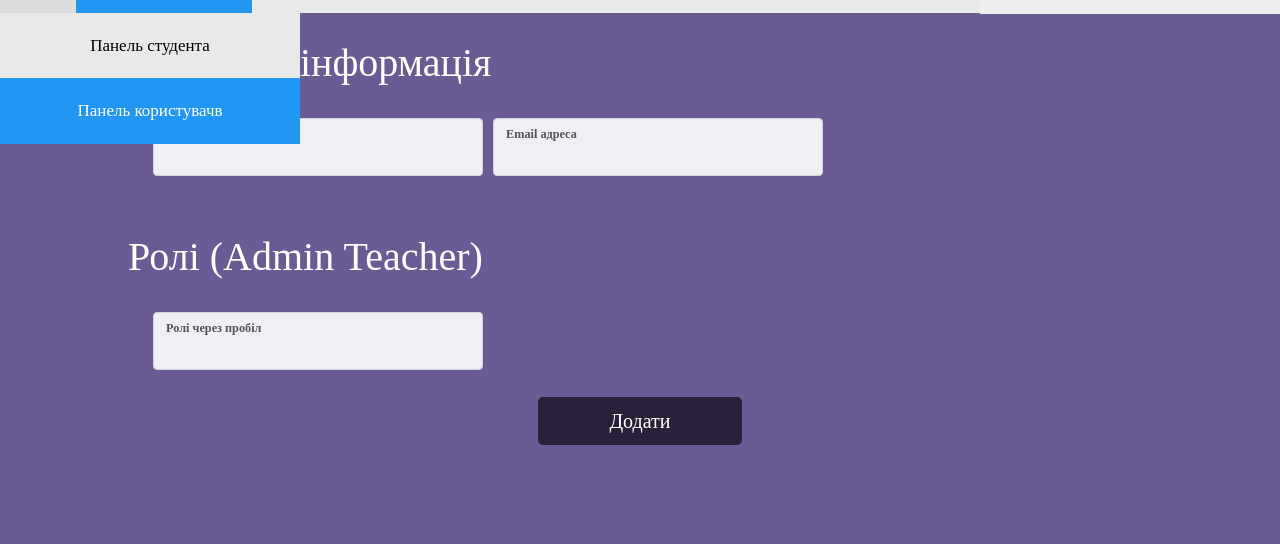
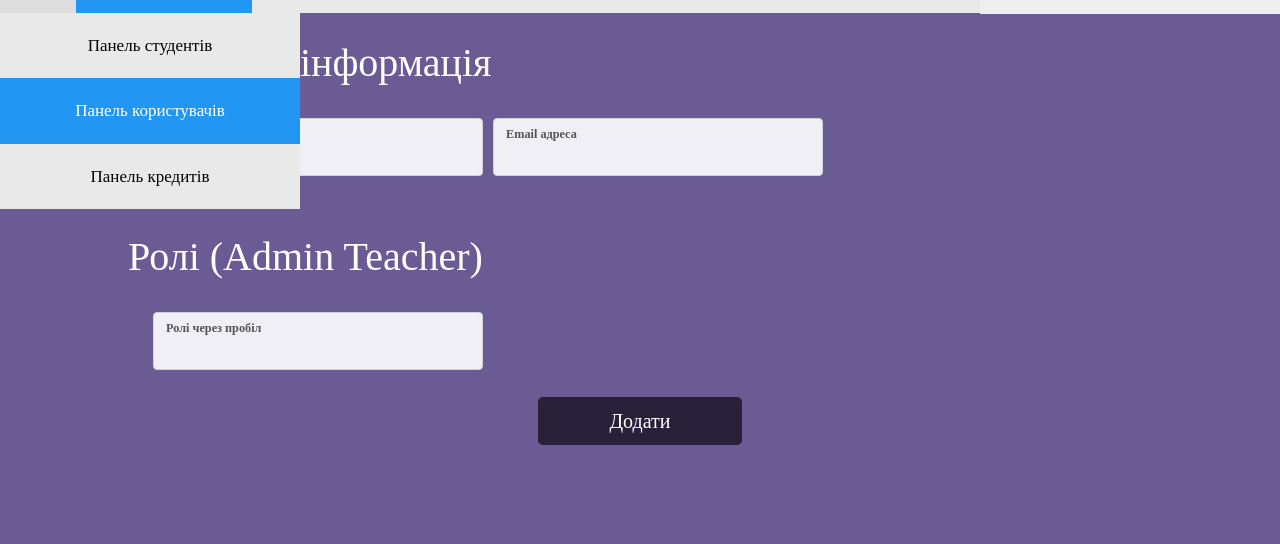
Before and after one commit to andreydashch/decanat, a Flask app: template templates/admin/user/add_user.html in a window 1280 px wide. Shown: the part 41-585 px from the top of the page. Run offline with Flask 3, Linux system fonts and the light colour scheme; the template is opened without the code that fills it, so the values that code supplies are empty; parts of the project's set-up code (start-up, migrations or seed data) failed here and were passed over; some libraries are stand-ins or nearby versions.

Commit message:
Fix menu

```diff
--- a/templates/admin/student/add_student.html
+++ b/templates/admin/student/add_student.html
@@ -18,8 +18,9 @@
             </button>
 
             <div class="dropdown-child">
-                <a class="active" href="/search_student">Панель студента</a>
-                <a href="/search_user">Панель користувачв</a>
+                <a class="active" href="/search_student">Панель студентів</a>
+                <a href="/search_user">Панель користувачів</a>
+                <a href="/search_credit">Панель кредитів</a>
             </div>
         </div>
 
--- a/templates/admin/student/search_student.html
+++ b/templates/admin/student/search_student.html
@@ -17,8 +17,9 @@
             </button>
 
             <div class="dropdown-child">
-                <a class="active" href="/search_student">Панель студента</a>
-                <a href="/search_user">Панель користувачв</a>
+                <a class="active" href="/search_student">Панель студентів</a>
+                <a href="/search_user">Панель користувачів</a>
+                <a href="/search_credit">Панель кредитів</a>
             </div>
         </div>
         <a href="add_student">Додати студента</a>
--- a/templates/admin/student/update_student.html
+++ b/templates/admin/student/update_student.html
@@ -18,8 +18,9 @@
             </button>
 
             <div class="dropdown-child">
-                <a class="active" href="/search_student">Панель студента</a>
-                <a href="/search_user">Панель користувачв</a>
+                <a class="active" href="/search_student">Панель студентів</a>
+                <a href="/search_user">Панель користувачів</a>
+                <a href="/search_credit">Панель кредитів</a>
             </div>
         </div>
         <a href="add_student">Додати студента</a>
--- a/templates/admin/user/add_user.html
+++ b/templates/admin/user/add_user.html
@@ -18,8 +18,9 @@
             </button>
 
             <div class="dropdown-child">
-                <a href="/search_student">Панель студента</a>
-                <a class="active" href="/search_user">Панель користувачв</a>
+                <a href="/search_student">Панель студентів</a>
+                <a class="active" href="/search_user">Панель користувачів</a>
+                <a href="/search_credit">Панель кредитів</a>
             </div>
         </div>
 
--- a/templates/admin/user/search_user.html
+++ b/templates/admin/user/search_user.html
@@ -17,8 +17,9 @@
             </button>
 
             <div class="dropdown-child">
-                <a href="/search_student">Панель студента</a>
-                <a class="active" href="/search_user">Панель користувачв</a>
+                <a href="/search_student">Панель студентів</a>
+                <a class="active" href="/search_user">Панель користувачів</a>
+                <a href="/search_credit">Панель кредитів</a>
             </div>
         </div>
 
--- a/templates/admin/user/update_user.html
+++ b/templates/admin/user/update_user.html
@@ -18,8 +18,9 @@
             </button>
 
             <div class="dropdown-child">
-                <a href="/search_student">Панель студента</a>
-                <a class="active" href="/search_user">Панель користувачв</a>
+                <a href="/search_student">Панель студентів</a>
+                <a class="active" href="/search_user">Панель користувачів</a>
+                <a href="/search_credit">Панель кредитів</a>
             </div>
         </div>
         <a  href="add_user">Додати користувача</a>
```
